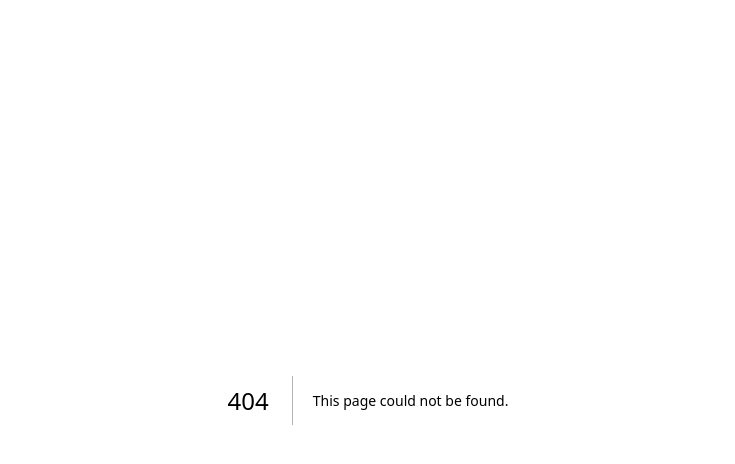
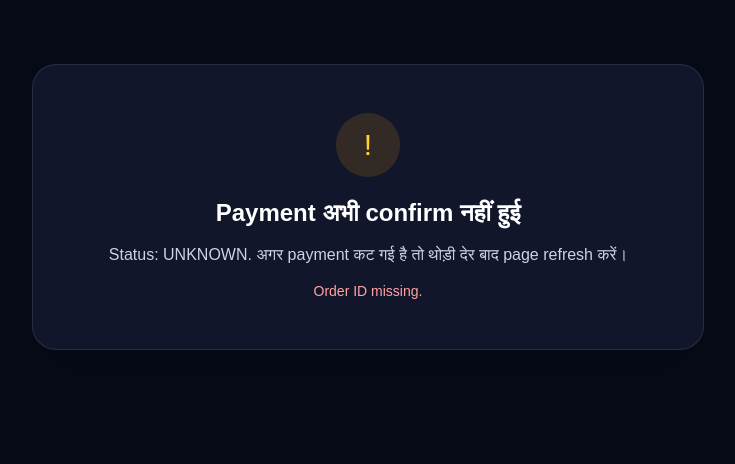
Before and after one commit to sukhgermany007-netizen/toolvoraa, a Next.js app: page /kundli-book/success in a window 1280 px wide. Before the commit this address had no page. Shown: the top 464 px of the page, without its empty margins (272-1007 px from the left). Built offline with nearby package versions, Linux system fonts and the light colour scheme.

Commit message:
Add Kundli payment success page

```diff
--- /dev/null
+++ b/app/kundli-book/success/page.tsx
@@ -0,0 +1,66 @@
+"use client";
+
+import { useEffect, useState } from "react";
+import { useSearchParams } from "next/navigation";
+
+type Result = {
+  paid: boolean;
+  status?: string;
+  customerName?: string;
+  error?: string;
+};
+
+export default function KundliSuccessPage() {
+  const params = useSearchParams();
+  const orderId = params.get("order_id") ?? "";
+  const [checking, setChecking] = useState(true);
+  const [result, setResult] = useState<Result | null>(null);
+
+  useEffect(() => {
+    if (!orderId) {
+      setResult({ paid: false, error: "Order ID missing." });
+      setChecking(false);
+      return;
+    }
+
+    fetch(`/api/kundli/verify-order?order_id=${encodeURIComponent(orderId)}`, {
+      cache: "no-store",
+    })
+      .then(async (r) => ({ ok: r.ok, data: await r.json() }))
+      .then(({ data }) => setResult(data))
+      .catch(() => setResult({ paid: false, error: "Payment verification failed." }))
+      .finally(() => setChecking(false));
+  }, [orderId]);
+
+  return (
+    <main className="min-h-screen bg-[#070b18] px-5 py-16 text-white">
+      <section className="mx-auto max-w-2xl rounded-3xl border border-white/10 bg-[#11162b] p-8 text-center shadow-2xl sm:p-12">
+        {checking ? (
+          <>
+            <div className="mx-auto h-12 w-12 animate-spin rounded-full border-4 border-amber-300/20 border-t-amber-300" />
+            <h1 className="mt-6 text-2xl font-black">Payment verify हो रही है…</h1>
+            <p className="mt-2 text-slate-300">कृपया इस page को बंद न करें।</p>
+          </>
+        ) : result?.paid ? (
+          <>
+            <div className="mx-auto grid h-16 w-16 place-items-center rounded-full bg-emerald-500/15 text-3xl text-emerald-300">✓</div>
+            <p className="mt-5 text-sm font-bold uppercase tracking-[.2em] text-amber-300">Payment Successful</p>
+            <h1 className="mt-2 text-3xl font-black">आपका Kundli Beginner Bundle तैयार है</h1>
+            <p className="mt-3 leading-7 text-slate-300">धन्यवाद{result.customerName ? `, ${result.customerName}` : ""}। Payment server से verify हो चुकी है।</p>
+            <div className="mt-7 rounded-2xl border border-amber-300/15 bg-amber-300/5 p-5 text-left text-sm leading-6 text-slate-300">
+              <strong className="text-amber-200">Delivery setup:</strong> secure download endpoint में final bundle file जोड़ने के बाद यहीं Download button दिखाई देगा। अभी payment verification layer तैयार है।
+            </div>
+            <p className="mt-5 break-all text-xs text-slate-500">Order: {orderId}</p>
+          </>
+        ) : (
+          <>
+            <div className="mx-auto grid h-16 w-16 place-items-center rounded-full bg-amber-500/15 text-3xl text-amber-300">!</div>
+            <h1 className="mt-5 text-2xl font-black">Payment अभी confirm नहीं हुई</h1>
+            <p className="mt-3 leading-7 text-slate-300">Status: {result?.status ?? "UNKNOWN"}. अगर payment कट गई है तो थोड़ी देर बाद page refresh करें।</p>
+            {result?.error && <p className="mt-3 text-sm text-red-300">{result.error}</p>}
+          </>
+        )}
+      </section>
+    </main>
+  );
+}
```
